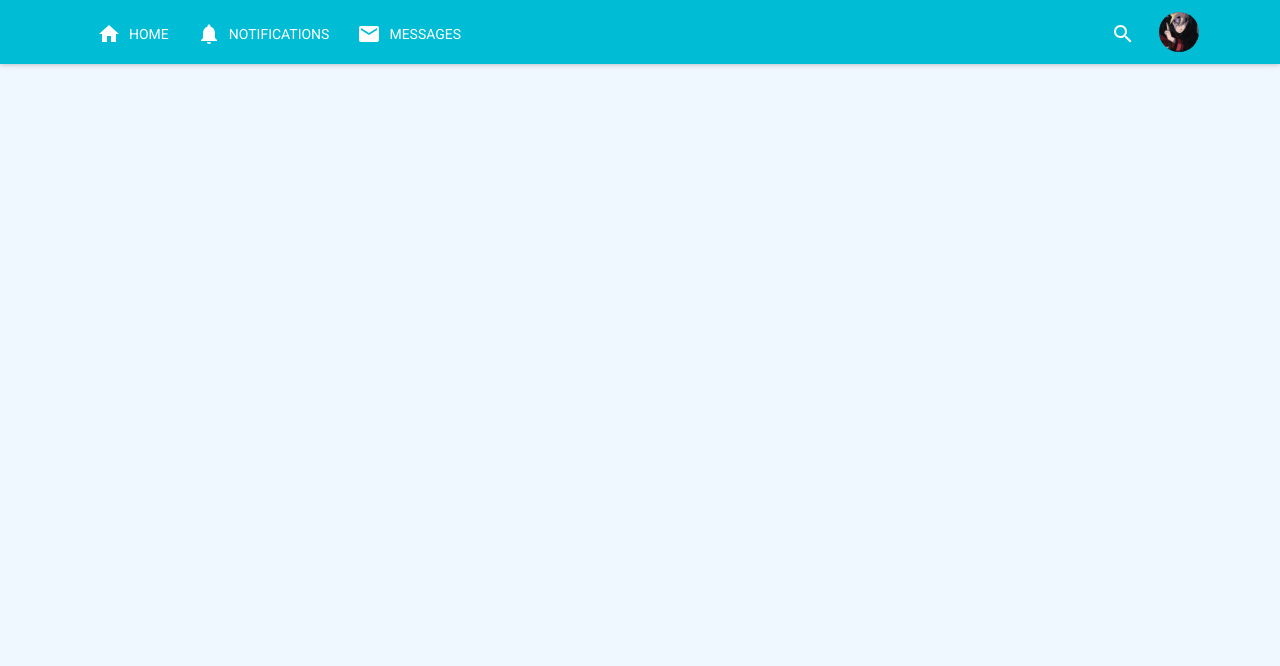
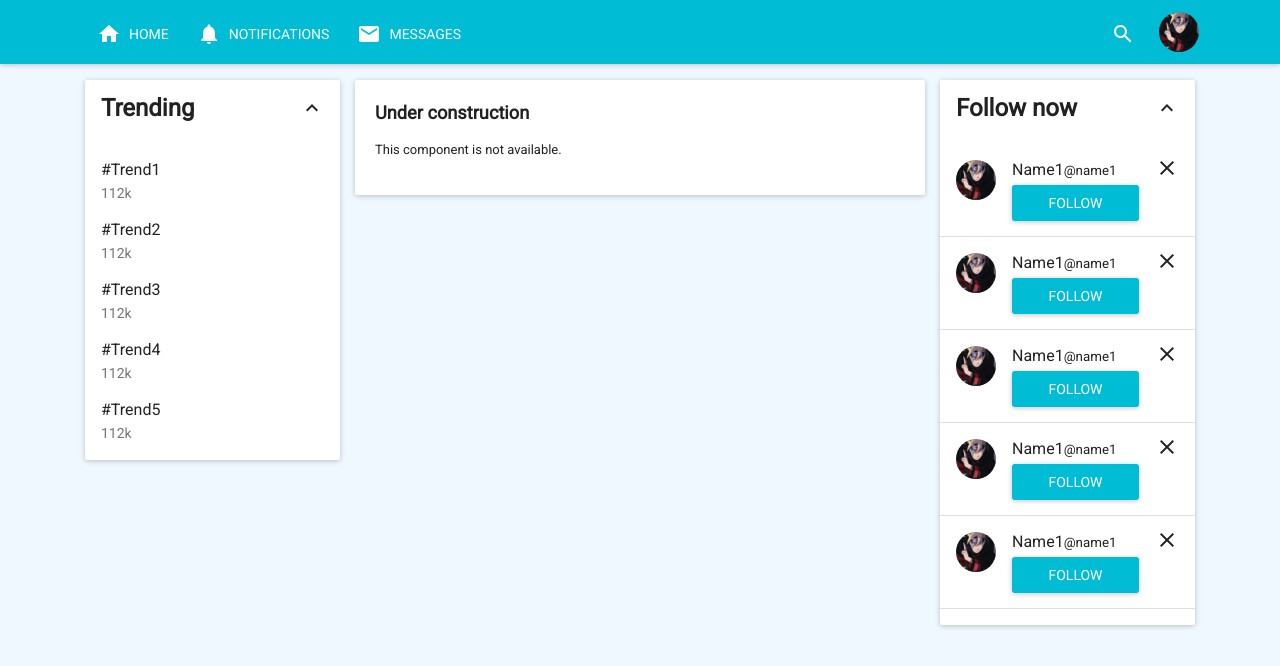
Before and after one commit to bhaktijkoli/Social-Media---ReactJS---HPDF-Task-1, a React (Create React App) app: page /messages in a window 1280 px wide. Shown: the top 666 px of the page. Built offline with nearby package versions, Linux system fonts and the light colour scheme.

Commit message:
Added Template

```diff
--- a/src/App.js
+++ b/src/App.js
@@ -4,6 +4,7 @@ import { withRouter, Route } from 'react-router-dom';
 import Header from './Components/Header/Header.jsx';
 import Home from './Components/Home/Home.jsx';
 import Search from './Components/Search/Search.jsx';
+import Template from './Components/Template.jsx';
 
 import lightBaseTheme from 'material-ui/styles/baseThemes/lightBaseTheme';
 import getMuiTheme from 'material-ui/styles/getMuiTheme';
@@ -21,6 +22,8 @@ class App extends Component {
         <div className="content-wrapper">
           <Header/>
           <Route exact path="/" component={Home}/>
+          <Route exact path="/notifications" component={Template}/>
+          <Route exact path="/messages" component={Template}/>
           <Route exact path="/search" component={Search}/>
           <Route exact path="/search/:query" component={Search}/>
         </div>
--- /dev/null
+++ b/src/Components/Template.jsx
@@ -0,0 +1,33 @@
+import React, { Component } from 'react';
+
+import {Paper} from 'material-ui';
+
+import HomeTrends from './Home/HomeTrends'
+import HomeFollow from './Home/HomeFollow'
+
+class Template extends Component {
+  render() {
+    return (
+      <div className="container main-content">
+        <div className="row">
+          <div className="col-sm-3">
+            <HomeTrends/>
+          </div>
+          <div className="col-sm-6">
+            <div className="row">
+              <Paper style={{padding:'20px', width:'100%'}}>
+                <h3>Under construction</h3>
+                <p>This component is not available.</p>
+              </Paper>
+            </div>
+          </div>
+          <div className="col-sm-3">
+            <HomeFollow/>
+          </div>
+        </div>
+      </div>
+    );
+  }
+}
+
+export default Template;
```
